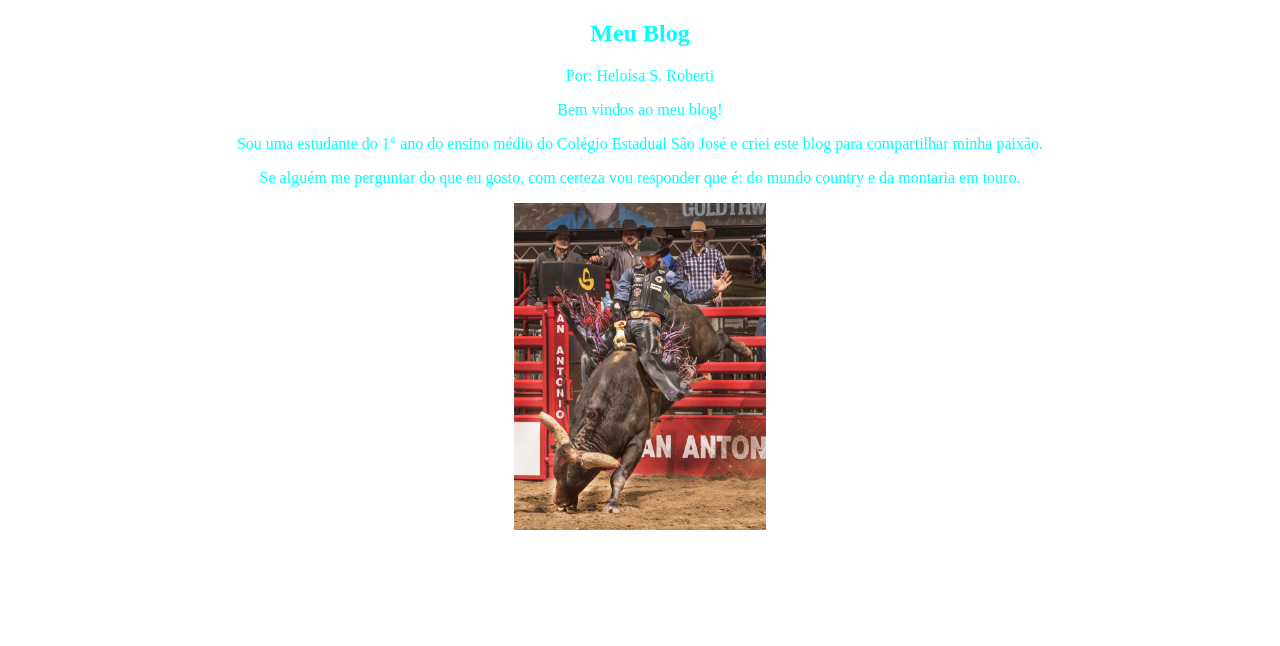
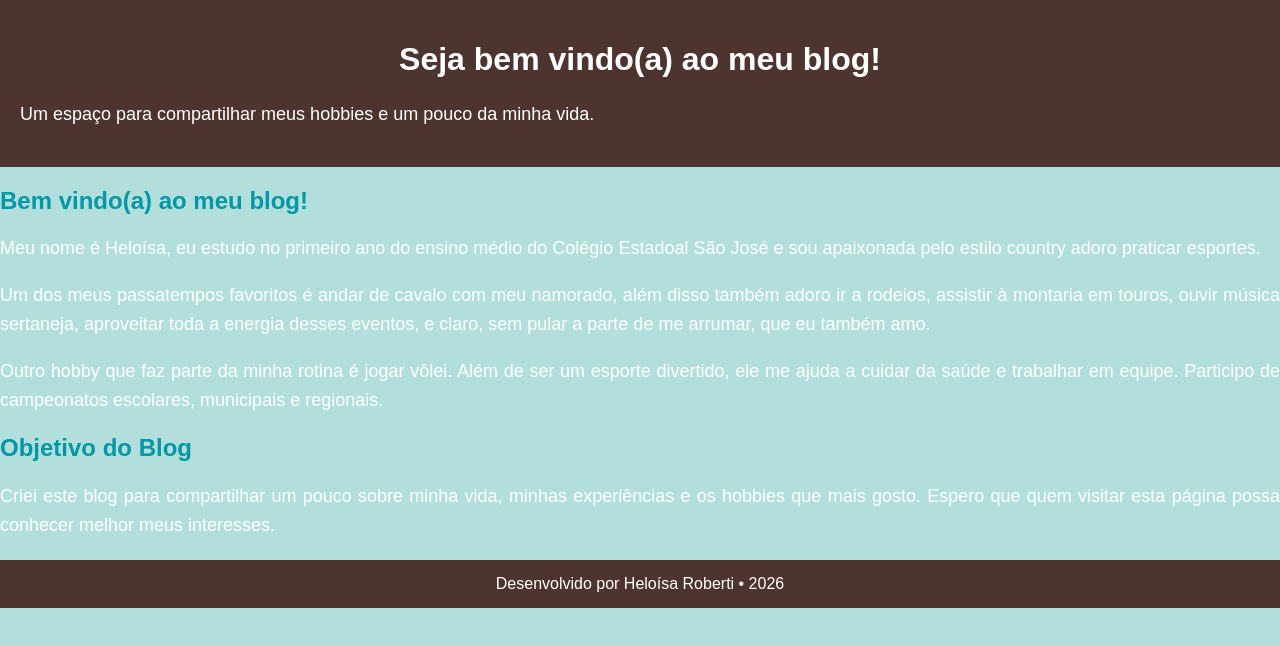
Before and after one commit to heloisarobertidiva/Blog, a plain HTML site: page index.html in a window 1280 px wide. Drawn offline with Linux system fonts and the light colour scheme.

Commit message:
Add files via upload

```diff
--- a/index.html
+++ b/index.html
@@ -7,19 +7,114 @@
     <link rel="stylesheet" href="style.css">
 </head>
 <body>
-    <center>
-   <h2>Meu Blog</h2>
-    <p>Por: Heloísa S. Roberti</p>
-    <p>Bem vindos ao meu blog! </p>
-</header>
-<header>
-    <p>Sou uma estudante do 1° ano do ensino médio do Colégio Estadual São José e criei este blog para compartilhar minha paixão. </p>
-    <p>Se alguém me perguntar do que eu gosto, com certeza vou responder que é: do mundo country e da montaria em touro. </p>
-</header>
-</center>
-<center>
-<img src="oi.jpg" width="20%"
- </center>
-</body>
-</html>
-<header>
+
+    <!DOCTYPE html>
+    <html lang="pt-BR">
+    <head>
+        <meta charset="UTF-8">
+
+        <style>
+
+            body{
+                background-color: #B2DFDB;
+                font-family: Arial, sans-serif;
+                margin: 0;
+            }
+
+            header{
+                background-color: #4E342E;
+                color: white;
+                text-align: center;
+                padding: 20px;
+            }
+
+            section{
+                width: 80%;
+                margin: 20px auto;
+                background-color: white;
+                border: 3px solid #4E342E;
+                border-radius: 10px;
+                padding: 20px;
+            }
+
+            h2{
+                color: #0097A7;
+            }
+
+            p{
+                font-size: 18px;
+                text-align: justify;
+                line-height: 1.6;
+                color: #ffffff;
+            }
+
+            ul{
+                color: #3E2723;
+                font-size: 18px;
+            }
+
+            footer{
+                background-color: #4E342E;
+                color: white;
+                text-align: center;
+                padding: 15px;
+                margin-top: 20px;
+            }
+
+            .caixa{
+                background-color: #E0F2F1;
+                border-left: 6px solid #0097A7;
+                padding: 15px;
+                margin-top: 20px;
+                border-radius: 8px;
+            }
+
+        </style>
+
+    </head>
+    <body>
+
+    <header>
+        <h1>Seja bem vindo(a) ao meu blog!</h1>
+        <p>Um espaço para compartilhar meus hobbies e um pouco da minha vida.</p>
+    </header>
+
+
+
+        <h2>Bem vindo(a) ao meu blog!</h2>
+
+        <p>
+            Meu nome é Heloísa, eu estudo no primeiro ano do ensino médio do Colégio Estadoal São José e sou apaixonada pelo estilo country adoro praticar esportes.
+        </p>
+
+        <p>
+            Um dos meus passatempos favoritos é andar de cavalo com meu namorado, além disso também adoro ir a rodeios, assistir à montaria em touros, ouvir música sertaneja, aproveitar toda a energia desses eventos, e claro, sem pular a parte de me arrumar, que eu também amo.
+
+        <p>
+            Outro hobby que faz parte da minha rotina é jogar vôlei. Além de ser um
+            esporte divertido, ele me ajuda a cuidar da saúde e
+            trabalhar em equipe. Participo de campeonatos escolares, municipais e regionais.
+        </p>
+
+
+
+
+
+
+            <h2>Objetivo do Blog</h2>
+
+            <p>
+                Criei este blog para compartilhar um pouco sobre minha vida,
+                minhas experiências e os hobbies que mais gosto. Espero que
+                quem visitar esta página possa conhecer melhor meus interesses.
+            </p>
+        </div>
+
+    </section>
+
+    <footer>
+        Desenvolvido por Heloísa Roberti • 2026
+    </footer>
+
+    </body>
+    </html>
```
